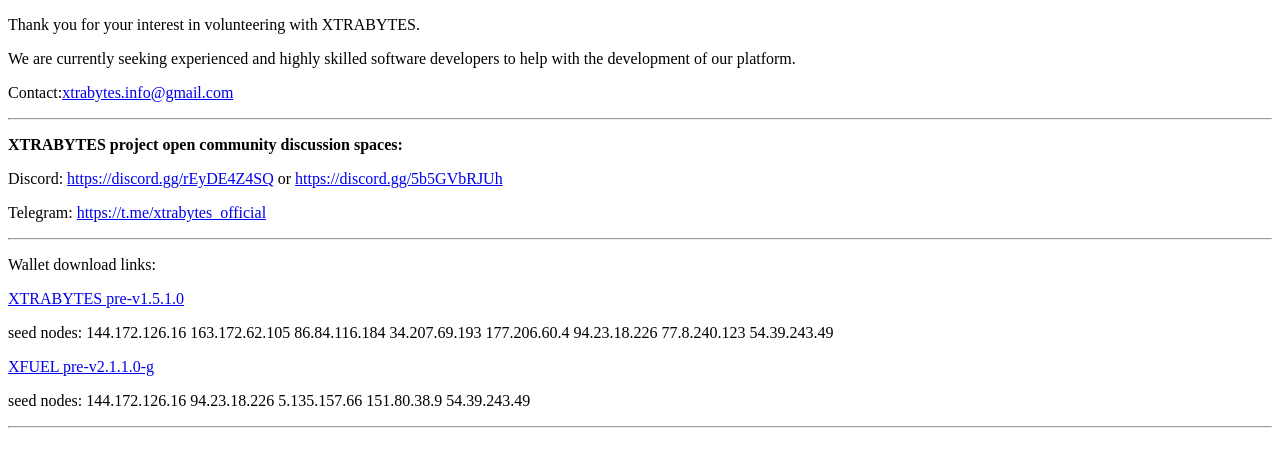
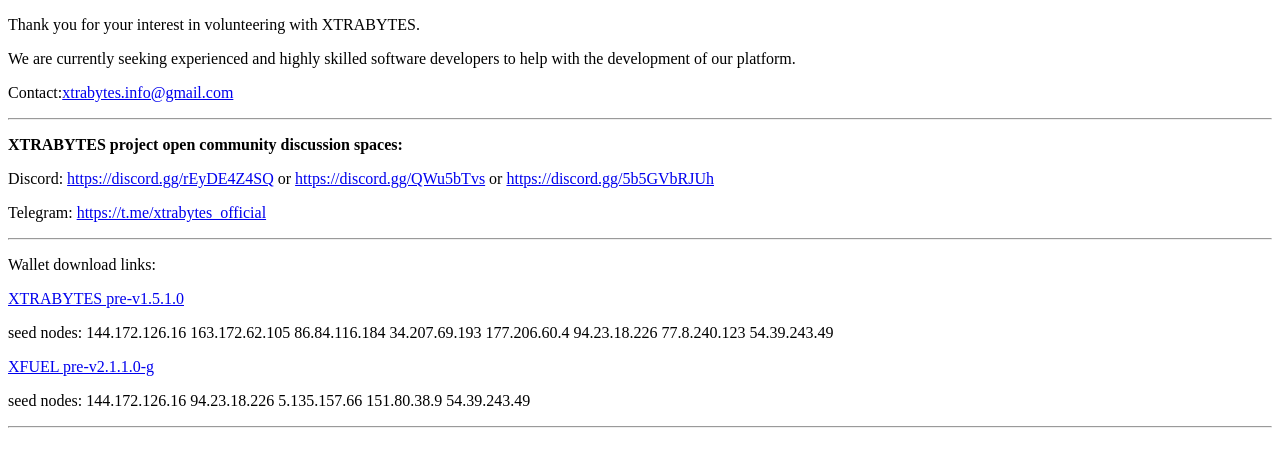
Before and after one commit to XTRABYTES/xtrabytes.github.io, a plain HTML site: page index.html in a window 1280 px wide. Drawn offline with Linux system fonts and the light colour scheme.

Commit message:
Update index.html

```diff
--- a/index.html
+++ b/index.html
@@ -9,7 +9,7 @@
     <p>Contact:<a href="mailto:xtrabytes.info@gmail.com">xtrabytes.info@gmail.com</a></p>
     <hr>
     <p><b>XTRABYTES project open community discussion spaces:</b></p>
-    <p>Discord: <a href="https://discord.gg/rEyDE4Z4SQ">https://discord.gg/rEyDE4Z4SQ</a> or <a href="https://discord.gg/5b5GVbRJUh">https://discord.gg/5b5GVbRJUh</a></p>
+    <p>Discord: <a href="https://discord.gg/rEyDE4Z4SQ">https://discord.gg/rEyDE4Z4SQ</a> or <a href="https://discord.gg/QWu5bTvs">https://discord.gg/QWu5bTvs</a> or <a href="https://discord.gg/5b5GVbRJUh">https://discord.gg/5b5GVbRJUh</a></p>
     <p>Telegram: <a href="https://t.me/xtrabytes_official">https://t.me/xtrabytes_official</a></p>
     <hr>
     <p>Wallet download links:</p>
```
